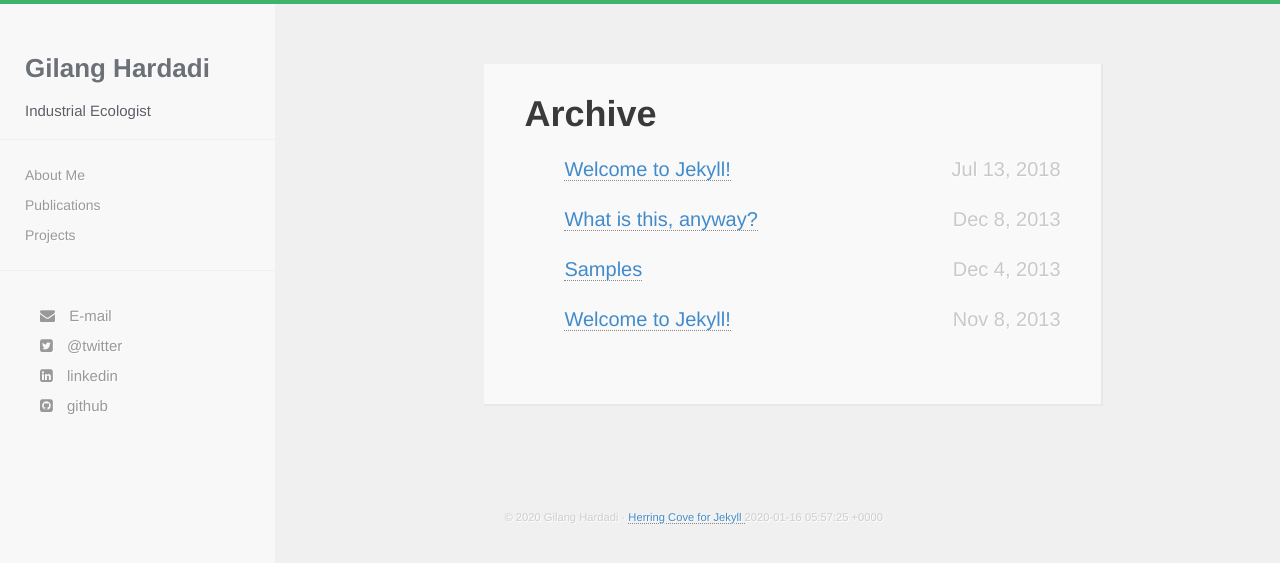
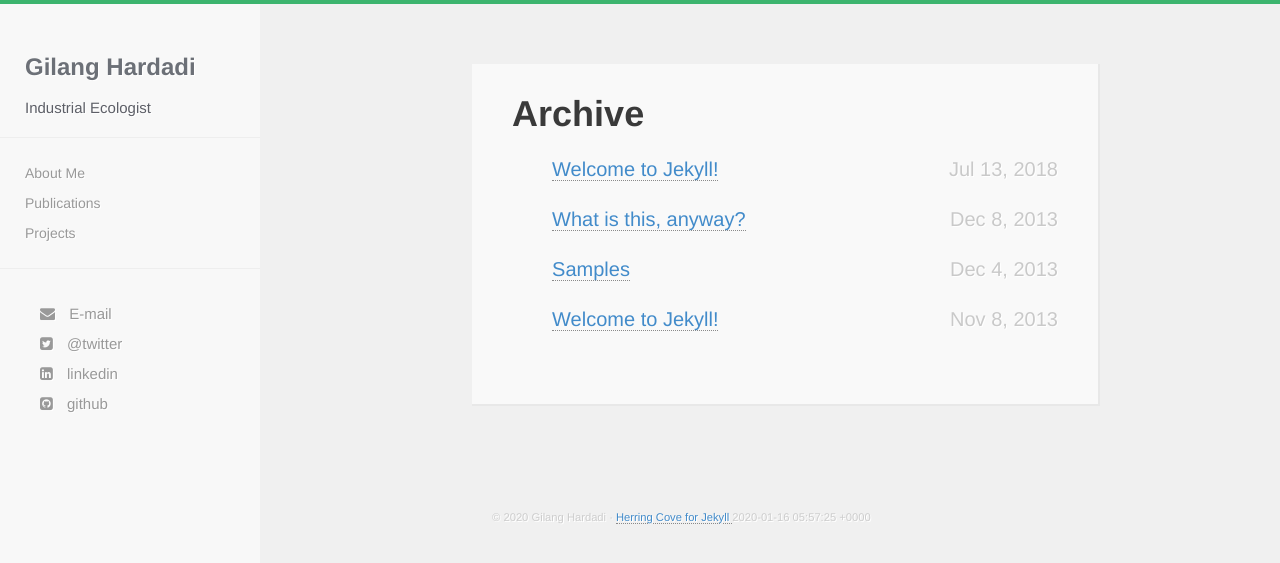
Before and after one commit to ghardadi/gilang.github.io, a Jekyll site: the page built from list.html, in a window 1280 px wide. Shown: the top 563 px of the page. Built offline with Jekyll 4.4.1, drawn with Linux system fonts in a browser that asks for light colours; nearby versions of some CDN libraries.

Commit message:
Update hc.css

```diff
--- a/css/hc.css
+++ b/css/hc.css
@@ -73,7 +73,7 @@ list-style:circle;
 
 #wrapper
 {
-  padding-left:275px;
+  padding-left:260px;
   transition:all .5s ease 0
 }
 
@@ -90,9 +90,9 @@ list-style:circle;
 
 #sidebar-wrapper
 {
-  margin-left:-275px;
-  left:275px;
-  width:275px;
+  margin-left:-260px;
+  left:260px;
+  width:260px;
   background:#f8f8f8;
   position:fixed;
   height:100%;
@@ -108,7 +108,7 @@ list-style:circle;
 {
   position:absolute;
   top:0;
-  width:275px;
+  width:260px;
   list-style:none;
   margin:0;
   padding:30px 0 0
@@ -168,7 +168,7 @@ list-style:circle;
   font-weight:800;
   color:#6c7077;
   font-family:"Helvetica Neue", helvetica, "Open Sans",sans-serif;
-  font-size:1.3em;
+  font-size:1.2em;
   text-shadow:1px 1px #fff
 }
 
@@ -717,12 +717,12 @@ time
   }
 #wrapper.active {
   position: relative;
-  left: 275px;
+  left: 260px;
 }
 
 #wrapper.active #sidebar-wrapper {
-  left: 275px;
-  width: 275px;
+  left: 260px;
+  width: 260px;
   transition: all 0.7s ease 0s;
 }
 
```
